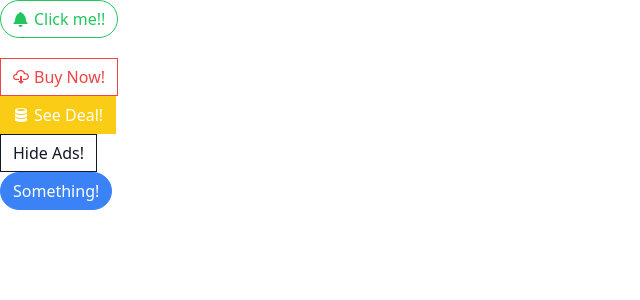
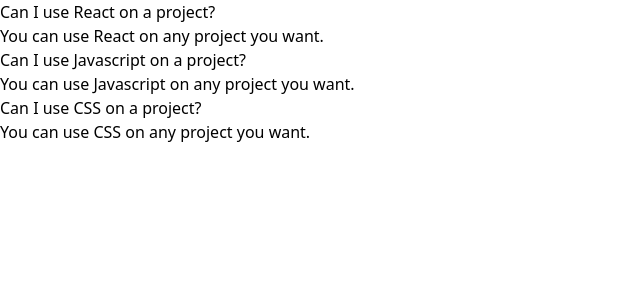
Before and after one commit to rafidaky/comps, a React (Create React App) app: page / in a window 1280 px wide. Shown: the top 300 px of the page, without its empty margins (0-640 px from the left). Built offline with nearby package versions, Linux system fonts and the light colour scheme; the HTML template or start-up script is replaced by a standard one.

Commit message:
accordion intro

```diff
--- a/src/App.js
+++ b/src/App.js
@@ -1,43 +1,24 @@
-import { GoBell, GoCloudDownload, GoDatabase } from "react-icons/go";
-import Button from "./Button";
+import Accordion from "./components/Accordion";
 
 function App() {
-  const handleClick = () => {
-    console.log("Click!!");
-  };
-
-  return (
-    <div>
-      <div>
-        <Button className="mb-5" success outline rounded onClick={handleClick}>
-          <GoBell />
-          Click me!!
-        </Button>
-      </div>
-      <div>
-        <Button danger outline>
-          <GoCloudDownload />
-          Buy Now!
-        </Button>
-      </div>
-      <div>
-        <Button warning>
-          <GoDatabase />
-          See Deal!
-        </Button>
-      </div>
-      <div>
-        <Button secondary outline>
-          Hide Ads!
-        </Button>
-      </div>
-      <div>
-        <Button primary rounded>
-          Something!
-        </Button>
-      </div>
-    </div>
-  );
+  const items = [
+    {
+      id: "hg34h3",
+      label: "Can I use React on a project?",
+      content: "You can use React on any project you want.",
+    },
+    {
+      id: "jh232l",
+      label: "Can I use Javascript on a project?",
+      content: "You can use Javascript on any project you want.",
+    },
+    {
+      id: "kujy23s1",
+      label: "Can I use CSS on a project?",
+      content: "You can use CSS on any project you want.",
+    },
+  ];
+  return <Accordion items={items} />;
 }
 
 export default App;
--- /dev/null
+++ b/src/components/Accordion.js
@@ -0,0 +1,13 @@
+function Accordion({ items }) {
+  const renderedItems = items.map((item) => {
+    return (
+      <div key={item.id}>
+        <div>{item.label}</div>
+        <div>{item.content}</div>
+      </div>
+    );
+  });
+  return <div>{renderedItems}</div>;
+}
+
+export default Accordion;
--- /dev/null
+++ b/src/pages/ButtonPage.js
@@ -0,0 +1,43 @@
+import { GoBell, GoCloudDownload, GoDatabase } from "react-icons/go";
+import Button from "../components/Button";
+
+function ButtonPage() {
+  const handleClick = () => {
+    console.log("Click!!");
+  };
+
+  return (
+    <div>
+      <div>
+        <Button className="mb-5" success outline rounded onClick={handleClick}>
+          <GoBell />
+          Click me!!
+        </Button>
+      </div>
+      <div>
+        <Button danger outline>
+          <GoCloudDownload />
+          Buy Now!
+        </Button>
+      </div>
+      <div>
+        <Button warning>
+          <GoDatabase />
+          See Deal!
+        </Button>
+      </div>
+      <div>
+        <Button secondary outline>
+          Hide Ads!
+        </Button>
+      </div>
+      <div>
+        <Button primary rounded>
+          Something!
+        </Button>
+      </div>
+    </div>
+  );
+}
+
+export default ButtonPage;
```
Also changed, not shown: src/components/Button.js (renamed from src/Button.js).
